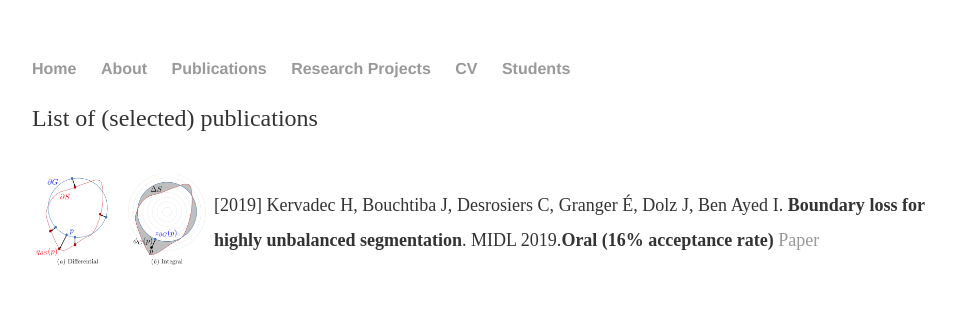
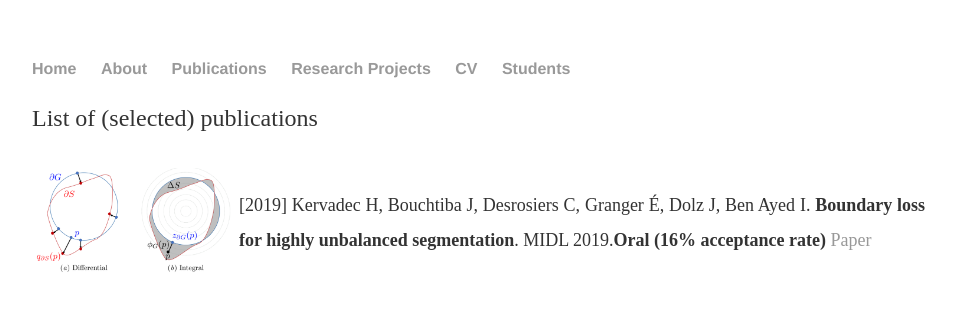
Before and after one commit to josedolz/josedolz.github.io, a Jekyll site: the page built from publications/index.html, in a window 1280 px wide. Shown: the top 311 px of the page, without its empty margins (160-1116 px from the left). Built offline with Jekyll 4.4.1, drawn with Linux system fonts in a browser that asks for light colours.

Commit message:
Update index.html

```diff
--- a/publications/index.html
+++ b/publications/index.html
@@ -8,7 +8,7 @@ title: publications
 	<p>List of (selected) publications </p>
 	<table>
     <tr>
-        <td><img src="../images/surfaceloss.png" alt="Boundary" class="image left" width="175px" /></td>
+        <td><img src="../images/surfaceloss.png" alt="Boundary" class="image left" width="200px" /></td>
         <td><p align="justify"><font size="4">[2019] Kervadec H, Bouchtiba J, Desrosiers C, Granger É, Dolz J, Ben Ayed I. <b>Boundary loss for highly unbalanced segmentation</b>. MIDL 2019.<b>Oral (16% acceptance rate)</b> <a href="https://www.etsmtl.ca/recherche/professeurs-chercheurs/jdolz/">Paper</a> </font>
     </td></p>
     </tr>
```
